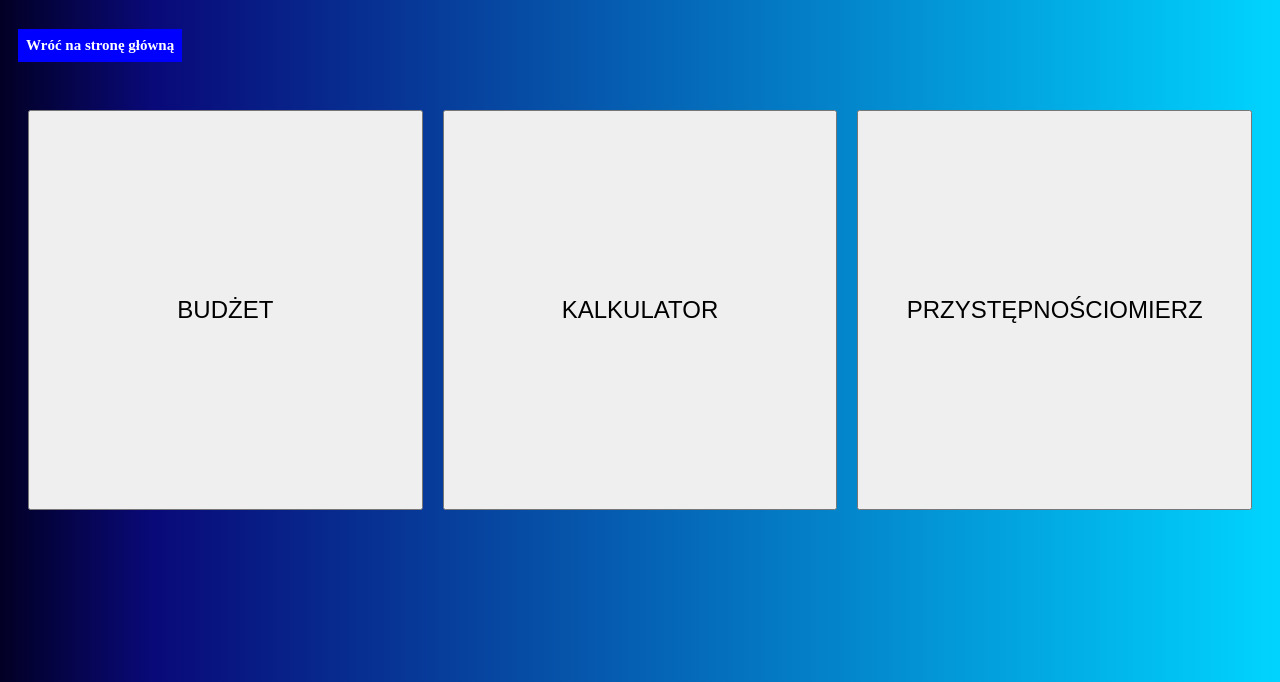
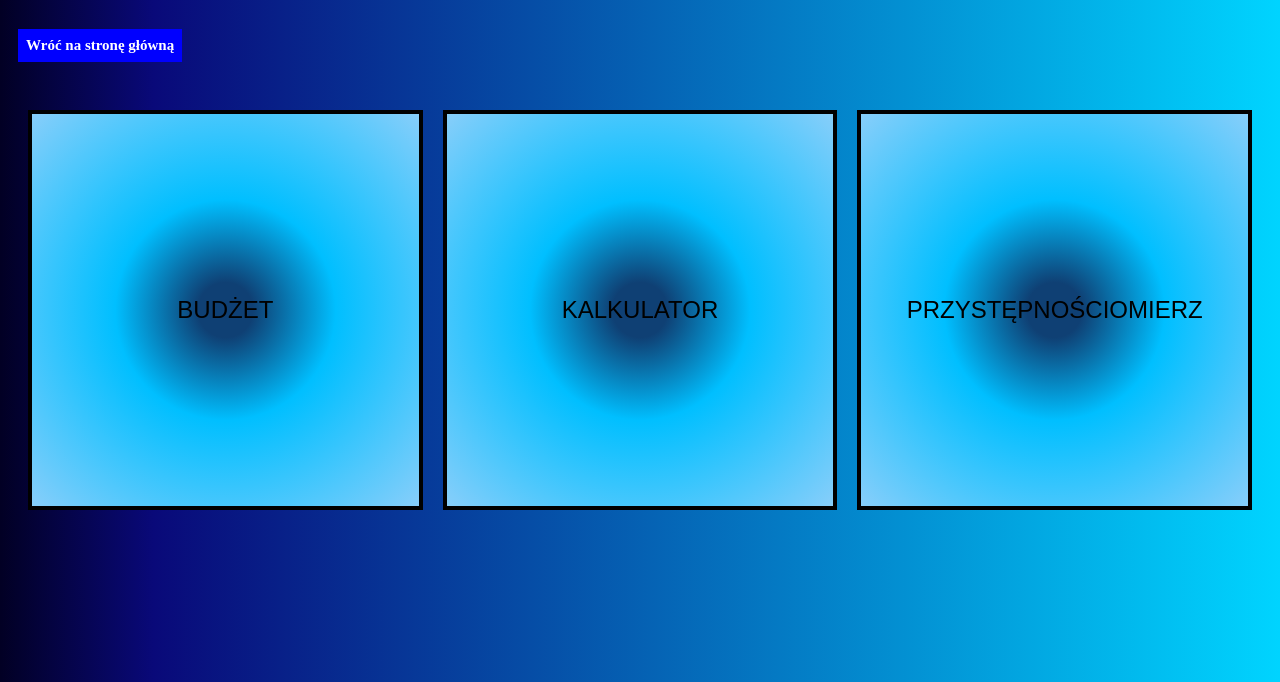
Before and after one commit to Bartolini515/Plusanto, a Django app: page /dashboard/ in a window 1280 px wide. Shown: the part 118-800 px from the top of the page. Run offline with Django 5.2, Linux system fonts and the light colour scheme; the visitor is signed in with stand-in values (Sample User, id 1).

Commit message:
poprawa wyglądu guzików w dashboardzie

```diff
--- a/static/css/styles.css
+++ b/static/css/styles.css
@@ -225,8 +225,9 @@ button:active {
 
 
 .button5 {
-   /* background:  radial-gradient(circle, rgb(15, 64, 116) 10%, rgba(0, 191, 255, 1) 40%, rgba(135, 206, 250, 1) 100%);
-    border: 4px solid black; */
+
+    background:  radial-gradient(circle, rgb(15, 64, 116) 10%, rgba(0, 191, 255, 1) 40%, rgba(135, 206, 250, 1) 100%);
+    border: 4px solid black;
     color: #ffffff; /* Biały tekst */
     width: 300px; /* Szerokość prostokątów */
     height: 100px; /* Wysokość prostokątów */
```
